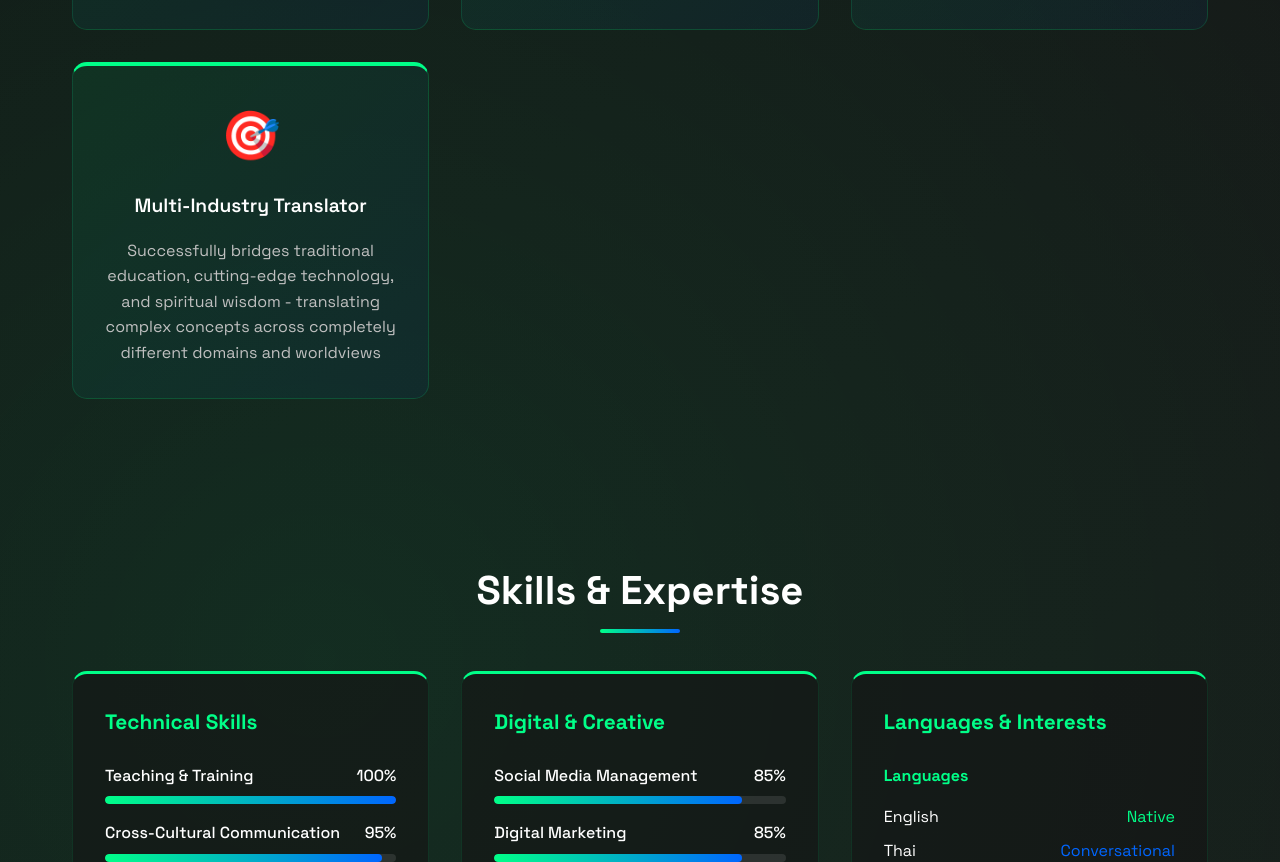
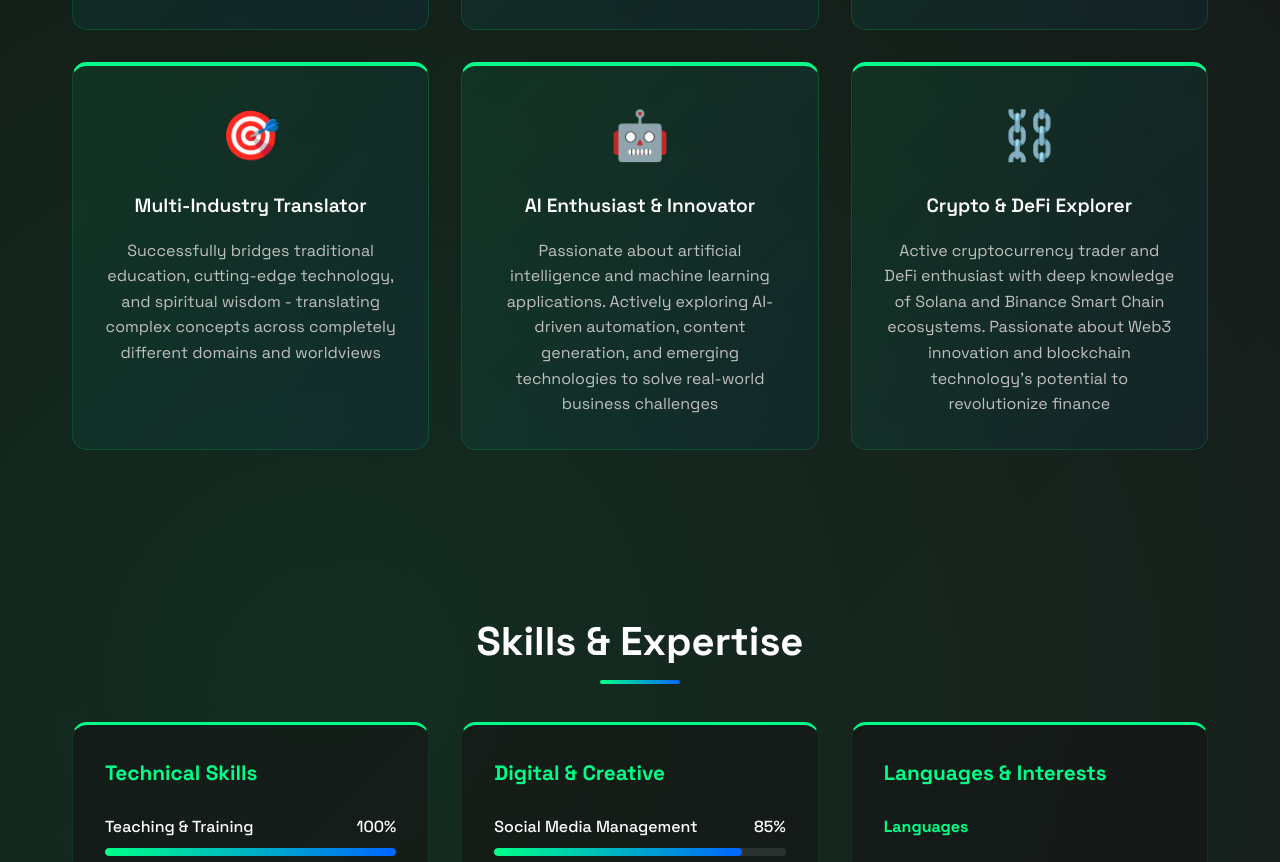
Before and after one commit to Sezno1/My-Resume-Website, a plain HTML site: page index.html in a window 1280 px wide. Shown: the part 1324-2186 px from the top of the page. Drawn offline with Linux system fonts and the light colour scheme; no server answers.

Commit message:
Add AI and Crypto interest cards to About Me section
- Added AI Enthusiast & Innovator card highlighting AI/ML passion
- Added Crypto & DeFi Explorer card showcasing Solana and BSC knowledge
- Expanded About Me from 4 to 6 cards for more comprehensive profile
- Maintains consistent design with robot and chain link emojis

```diff
--- a/index.html
+++ b/index.html
@@ -686,6 +686,16 @@
                 <div class="achievement-title">Multi-Industry Translator</div>
                 <div class="achievement-desc">Successfully bridges traditional education, cutting-edge technology, and spiritual wisdom - translating complex concepts across completely different domains and worldviews</div>
             </div>
+            <div class="achievement-card">
+                <div class="achievement-icon">🤖</div>
+                <div class="achievement-title">AI Enthusiast & Innovator</div>
+                <div class="achievement-desc">Passionate about artificial intelligence and machine learning applications. Actively exploring AI-driven automation, content generation, and emerging technologies to solve real-world business challenges</div>
+            </div>
+            <div class="achievement-card">
+                <div class="achievement-icon">⛓️</div>
+                <div class="achievement-title">Crypto & DeFi Explorer</div>
+                <div class="achievement-desc">Active cryptocurrency trader and DeFi enthusiast with deep knowledge of Solana and Binance Smart Chain ecosystems. Passionate about Web3 innovation and blockchain technology's potential to revolutionize finance</div>
+            </div>
         </div>
     </section>
 
```
